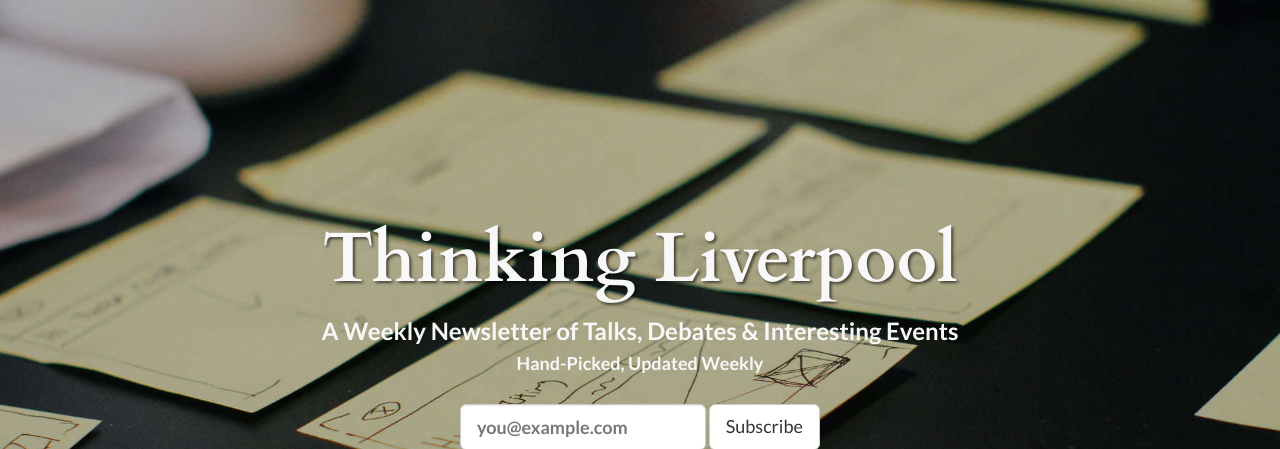
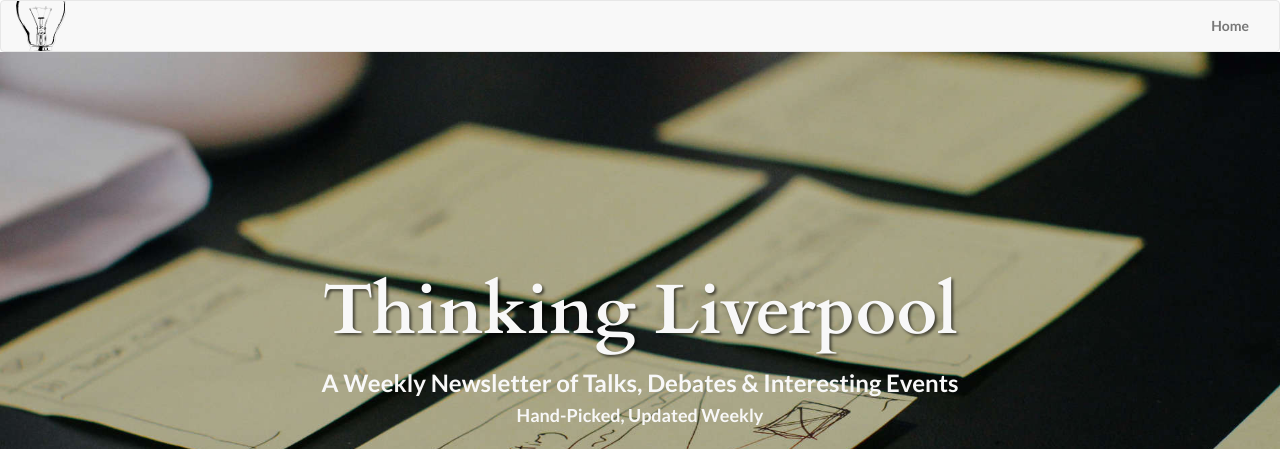
Before and after one commit to GreenDragonSoft/thinkingliverpool, a Django app: template thinkingweekly/templates/thinkingweekly/base.html in a window 1280 px wide. Shown: the top 449 px of the page. Run offline with Django 3.2, Linux system fonts and the light colour scheme; the template is opened without the code that fills it, so the values that code supplies are empty; parts of the project's set-up code (start-up, migrations or seed data) failed here and were passed over; some libraries are stand-ins or nearby versions.

Commit message:
Add simple navbar with lightbulb image

```diff
--- a/thinkingweekly/apps/events/urls.py
+++ b/thinkingweekly/apps/events/urls.py
@@ -6,7 +6,8 @@ DATE_PATTERN = '\d{4}-\d{2}-\d{2}'
 
 urlpatterns = [
     url(r'^$',
-        views.SiteHome.as_view()),
+        views.SiteHome.as_view(),
+        name='site_home'),
 
     url(r'^e/(?P<slug>.+)/(?P<pk>\d+)/$',
         views.EventDetail.as_view(),
--- a/thinkingweekly/static/css/landing-page.css
+++ b/thinkingweekly/static/css/landing-page.css
@@ -184,3 +184,11 @@ footer {
 p.copyright {
     margin: 15px 0 0;
 }
+
+.navbar-brand {
+  padding-top: 0;
+}
+
+.navbar {
+  margin-bottom: 0;
+}
--- a/thinkingweekly/templates/thinkingweekly/base.html
+++ b/thinkingweekly/templates/thinkingweekly/base.html
@@ -34,6 +34,30 @@
 </head>
 
 <body>
+
+    <nav class="navbar navbar-default">
+      <div class="container-fluid">
+        <!-- Brand and toggle get grouped for better mobile display -->
+        <div class="navbar-header">
+          <a class="navbar-brand" href="{% url "site_home" %}">
+            <img alt="Thinking Liverpool" src="{% static "img/thinking-liverpool-navbar.png" %}">
+          </a>
+          <button type="button" class="navbar-toggle collapsed" data-toggle="collapse" data-target="#bs-example-navbar-collapse-1" aria-expanded="false">
+            <span class="sr-only">Toggle navigation</span>
+            <span class="icon-bar"></span>
+            <span class="icon-bar"></span>
+            <span class="icon-bar"></span>
+          </button>
+        </div>
+
+        <!-- Collect the nav links, forms, and other content for toggling -->
+        <div class="collapse navbar-collapse" id="bs-example-navbar-collapse-1">
+          <ul class="nav navbar-nav navbar-right">
+            <li><a href="{% url "site_home" %}">Home</a></li>
+          </ul>
+        </div><!-- /.navbar-collapse -->
+      </div><!-- /.container-fluid -->
+    </nav>
 
     {% block intro_header %}
     <!-- Header -->
```
Also changed, not shown: thinkingweekly/static/img/thinking-liverpool-navbar.png (added).
